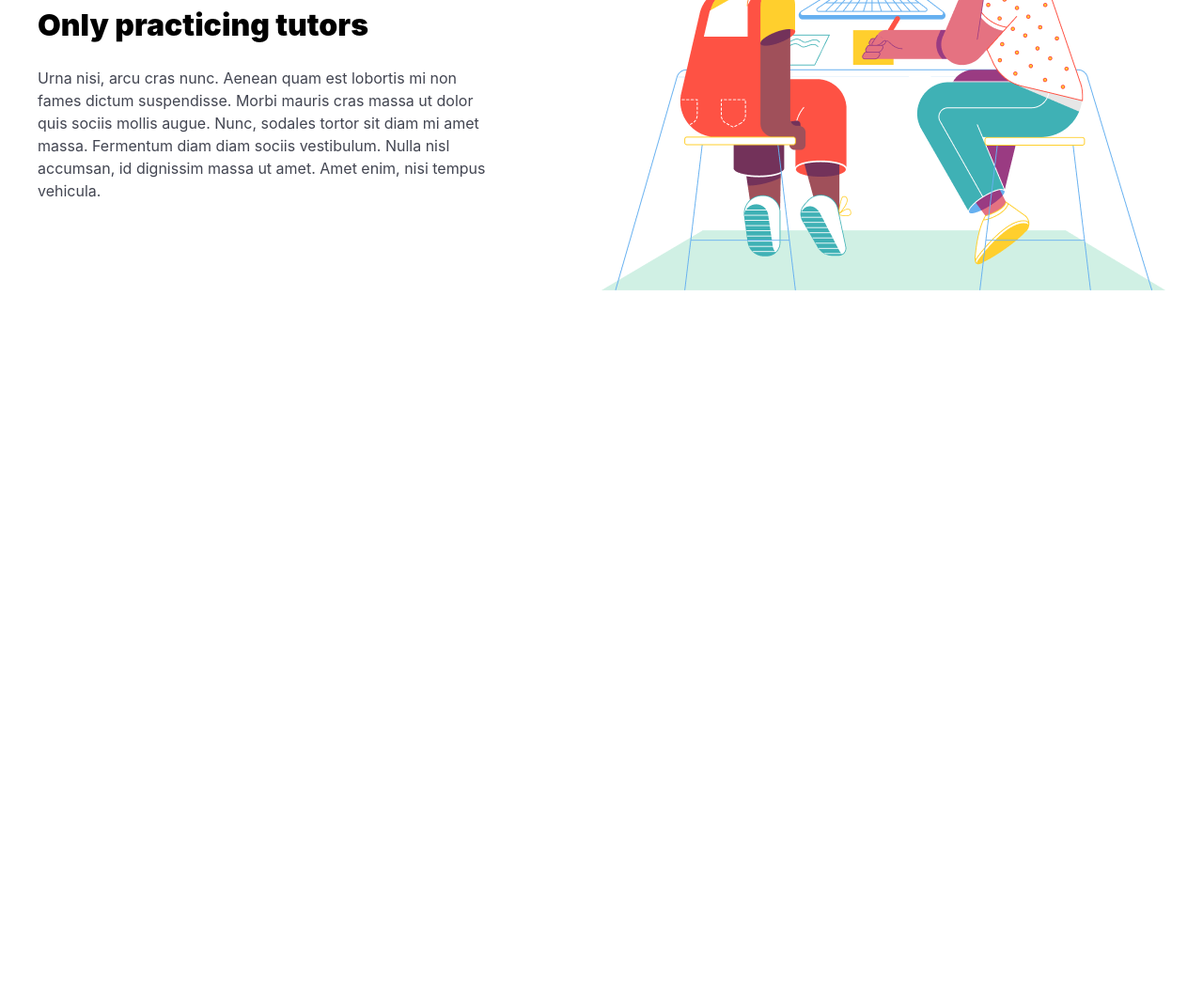
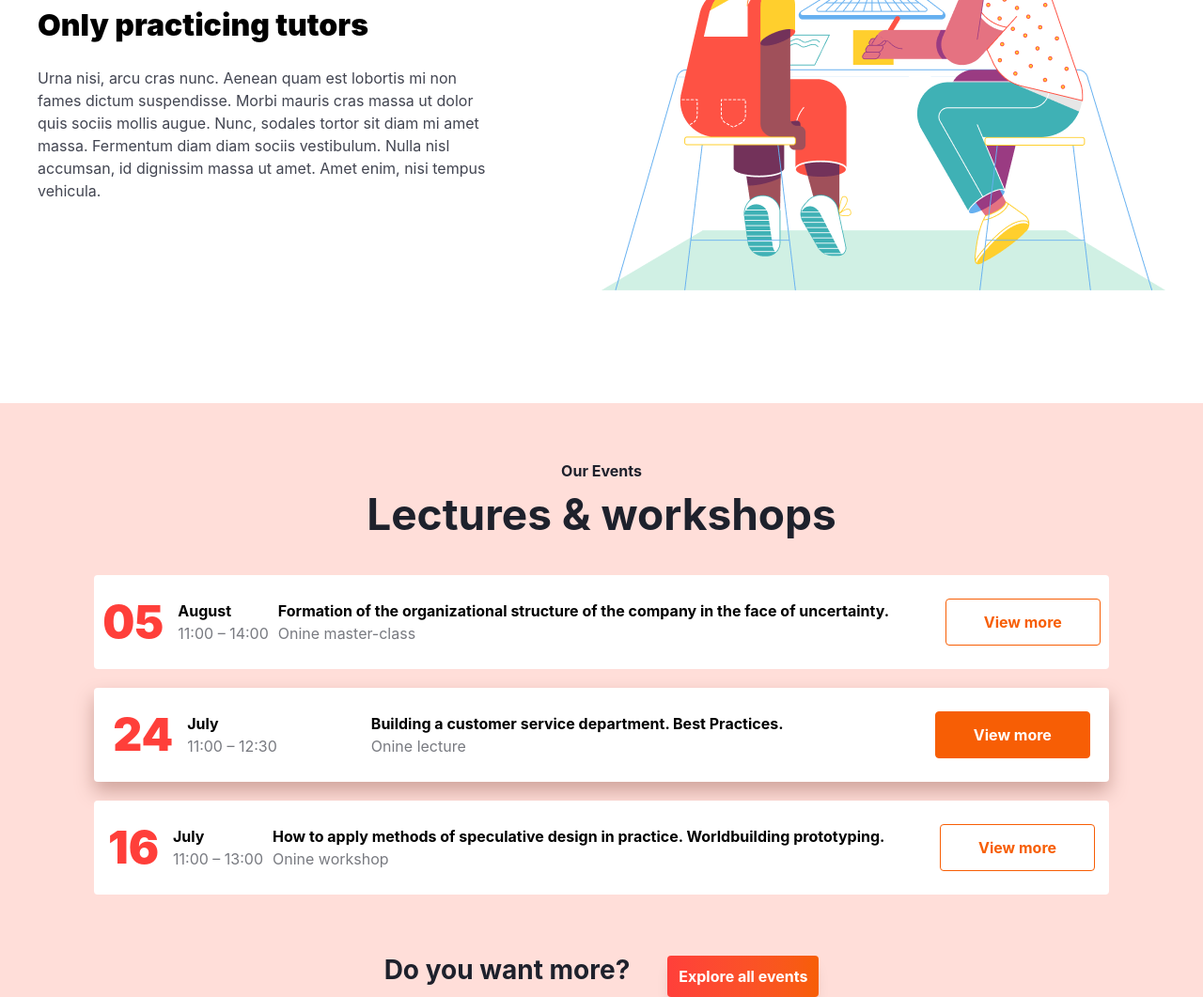
Before and after one commit to zargulak11-hash/branch-mz, a website: page index.html in a window 1280 px wide. Shown: the part 3065-4126 px from the top of the page at 94% size. Before the commit the page ends 3394 px from the top, so only its background shows below. Drawn offline with nearby package versions, Linux system fonts and the light colour scheme; files that its build step writes are made by us from their sources; files whose address does not match are found by name.

Commit message:
commit5_zarina

```diff
--- a/index.html
+++ b/index.html
@@ -204,7 +204,61 @@
                     <h1 class="font-black text-[32px]">Only practicing tutors</h1>
                     <p class="text-[16px] mt-[20px] text-[#424551] w-[300px] lg:w-[495px]">Urna nisi, arcu cras nunc. Aenean quam est lobortis mi non fames dictum suspendisse. Morbi mauris cras massa ut dolor quis sociis mollis augue. Nunc, sodales tortor sit diam mi amet massa. Fermentum diam diam sociis vestibulum. Nulla nisl accumsan, id dignissim massa ut amet. Amet enim, nisi tempus vehicula.    </p>
                 </aside>
-                <img src="./src/images/illustration (1).png" alt="">
+                <img class="mt-[50px] lg:mt-0" src="./src/images/illustration (1).png" alt="">
+            </div>
+        </section>
+        <section class="bg-[#FFDED9] mt-[100px] pt-[60px]">
+            <h2 class="text-[#1E212C] text-center font-bold">Our Events</h2>
+            <h1 class="font-bold text-[30px] text-center lg:text-[46px] text-[#1E212C]">Lectures & workshops</h1>
+            <div class="max-w-[1200px] m-auto flex flex-col justify-center items-center gap-[20px] mt-[30px]">
+                <div class="flex flex-col lg:flex-row  gap-[20px] lg:gap-[10px] items-center justify-center w-[90%] lg:h-[100px] h-[300px] rounded-[4px] bg-[white]">
+                    <div class="flex items-center gap-[15px]">
+                        <h1 class="text-[48px] font-black text-[#FF3F3A]">05</h1>
+                        <div>
+                            <p class="font-bold">August </p>
+                            <p class="text-[#787A80]" >11:00 – 14:00</p>
+                        </div>
+                    </div>
+                    <div>
+                            <p class="font-bold w-[250px] lg:w-[700px] text-center lg:text-start">Formation of the organizational structure of the company in the face of uncertainty.</p>
+                            <p class="text-[#787A80] text-center lg:text-start" >Onine master-class</p>
+                        </div>
+                        <button class="px-10 py-3 border-[#F75E05] border-[1px] rounded-[4px] text-[#F75E05] font-bold">View more</button>
+                </div>
+                <div class="flex flex-col lg:flex-row  gap-[20px] lg:gap-[100px] items-center justify-center w-[90%] lg:h-[100px] h-[300px] rounded-[4px] bg-[white] shadow-[0px_10px_20px_#CFA39B]">
+                    <div class="flex items-center gap-[15px]">
+                        <h1 class="text-[48px] font-black text-[#FF3F3A]">24</h1>
+                        <div>
+                            <p class="font-bold">July </p>
+                            <p class="text-[#787A80]" >11:00 – 12:30</p>
+                        </div>
+                    </div>
+                    <div>
+                            <p class="font-bold w-[250px] lg:w-[500px] text-center lg:text-start">Building a customer service department. Best Practices.</p>
+                            <p class="text-[#787A80] text-center lg:text-start" >Onine lecture</p>
+                        </div>
+                        <button class="px-10 py-3 bg-[#F75E05] border-[#F75E05] border-[1px] rounded-[4px] text-[#ffffff] font-bold">View more</button>
+                </div>
+                <div class="flex flex-col lg:flex-row  gap-[20px] lg:gap-[10px] items-center justify-center w-[90%] lg:h-[100px] h-[300px] rounded-[4px] bg-[white]">
+                    <div class="flex items-center gap-[15px]">
+                        <h1 class="text-[48px] font-black text-[#FF3F3A]">16</h1>
+                        <div>
+                            <p class="font-bold">July </p>
+                            <p class="text-[#787A80]" >11:00 – 13:00</p>
+                        </div>
+                    </div>
+                    <div>
+                            <p class="font-bold w-[250px] lg:w-[700px] text-center lg:text-start">How to apply methods of speculative design in practice. Worldbuilding prototyping.</p>
+                            <p class="text-[#787A80] text-center lg:text-start" >Onine workshop</p>
+                        </div>
+                        <button class="px-10 py-3 border-[#F75E05] border-[1px] rounded-[4px] text-[#F75E05] font-bold">View more</button>
+                </div>
+            </div>
+            <div class="flex gap-[10px] lg:gap-[40px] flex-wrap items-center justify-center mt-[50px]">
+                <p class="text-[#1E212C] text-[28px] font-bold" >Do you want more?</p>
+                 <button class="mt-[15px] bg-gradient-to-r from-[#FF3F3A] to-[#F75E05] text-white w-[161px] h-[44px] rounded-[4px] font-bold shadow-lg">
+               Explore all events
+            </button>
             </div>
         </section>
     </main>
```
